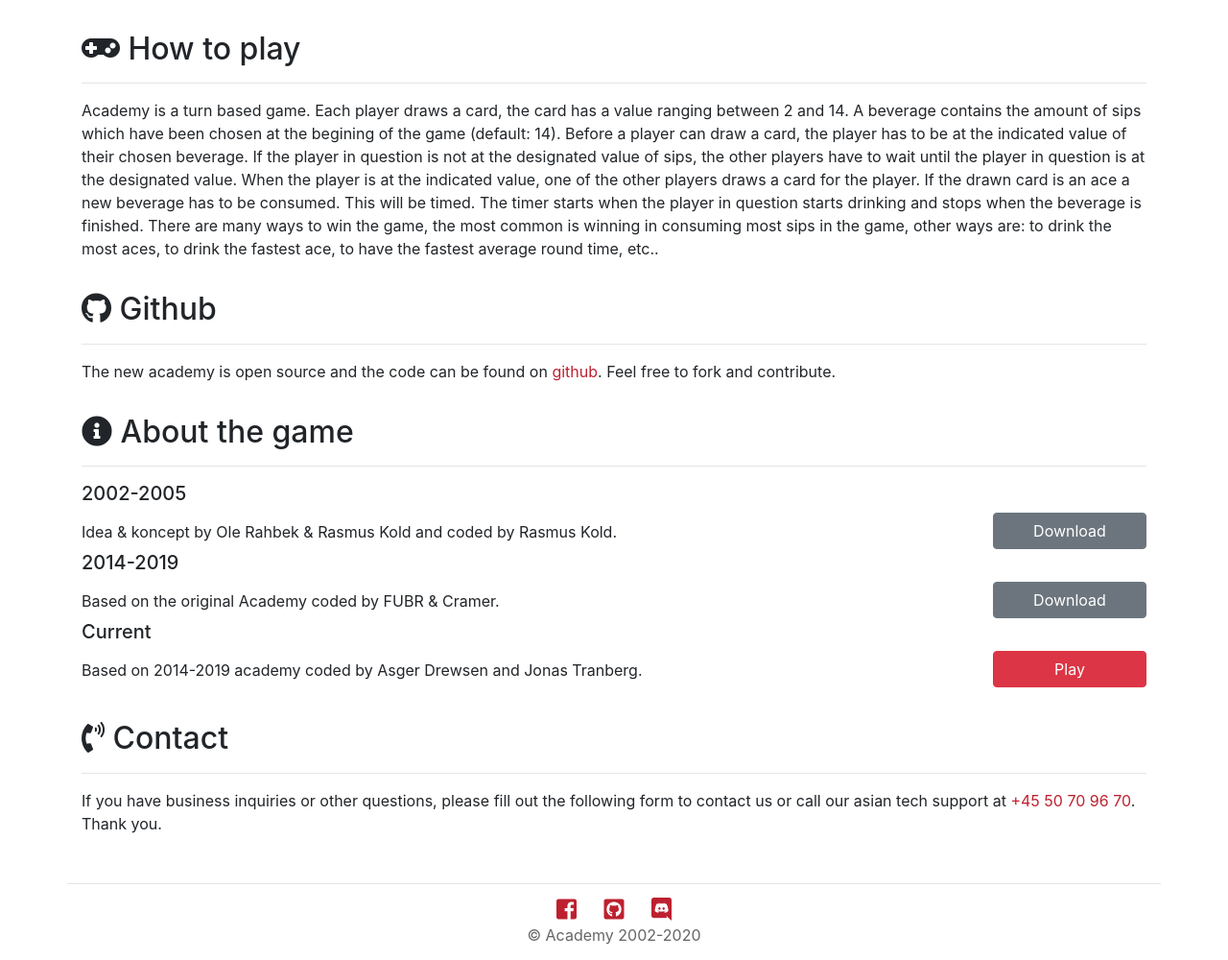
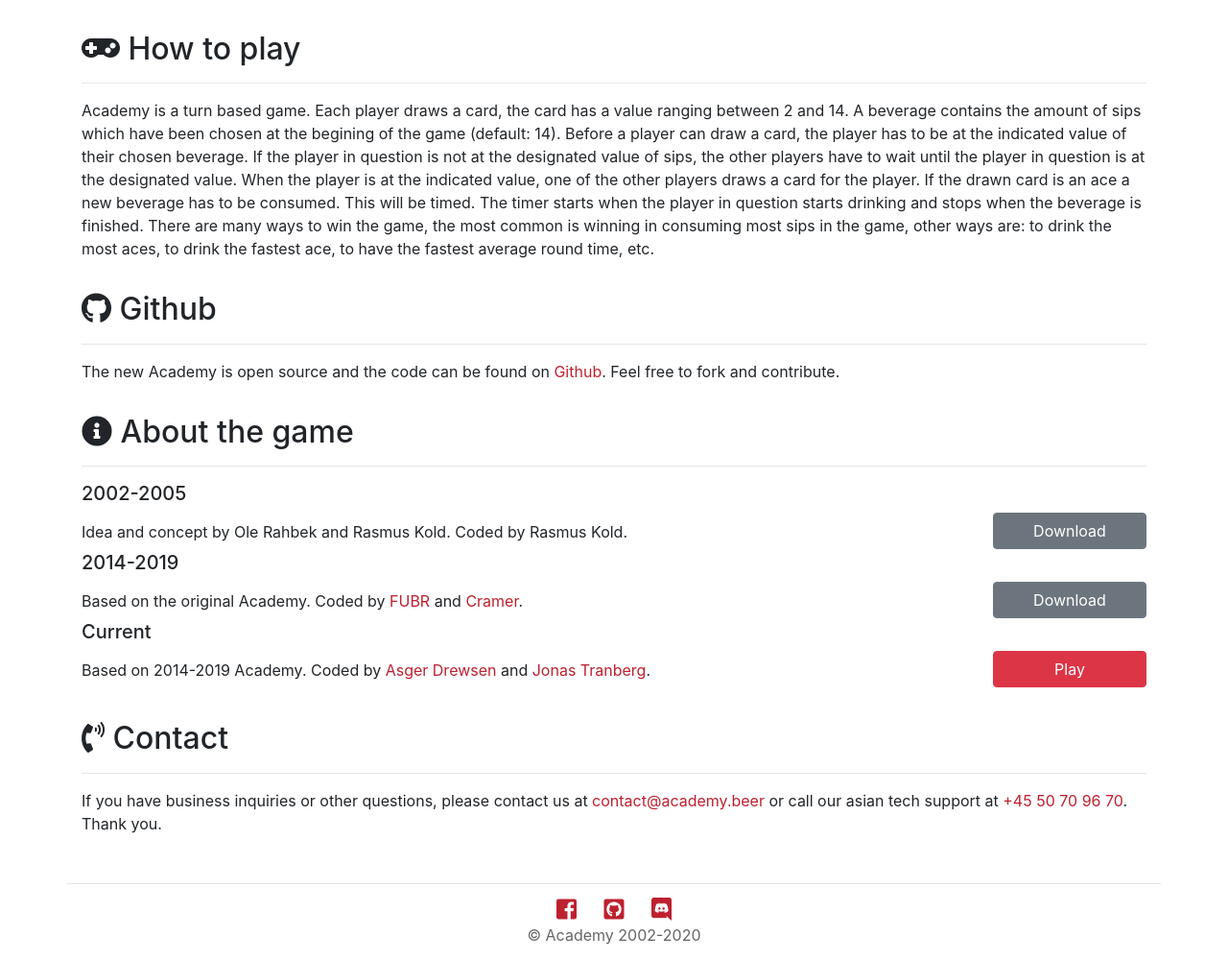
Before and after one commit to beeracademy/web, a Django app: template web/templates/about.html in a window 1280 px wide. Shown: the part 64-1064 px from the top of the page at 96% size. Run offline with Django 3.2, Linux system fonts and the light colour scheme; the template is opened without the code that fills it, so the values that code supplies are empty; some libraries are stand-ins or nearby versions.

Commit message:
Improve about page

```diff
--- a/web/templates/about.html
+++ b/web/templates/about.html
@@ -19,13 +19,13 @@ designated value. When the player is at the indicated value, one of the other pl
 If the drawn card is an ace a new beverage has to be consumed. This will be timed. The timer starts when the player in
 question starts drinking and stops when the beverage is finished.
 There are many ways to win the game, the most common is winning in consuming most sips in the game, other ways are: to
-drink the most aces, to drink the fastest ace, to have the fastest average round time, etc..
+drink the most aces, to drink the fastest ace, to have the fastest average round time, etc.
 
 <h2><i class="fab fa-github"></i> Github</h2>
 
 <hr>
 
-The new academy is open source and the code can be found on <a href="https://github.com/beeracademy" target="_blank">github</a>. Feel free to fork and contribute.
+The new Academy is open source and the code can be found on <a href="https://github.com/beeracademy" target="_blank">Github</a>. Feel free to fork and contribute.
 
 <h2><i class="fas fa-info-circle"></i> About the game</h2>
 
@@ -35,7 +35,7 @@ The new academy is open source and the code can be found on <a href="https://git
 
 <div class="row">
     <div class="col-md-10 py-2">
-        Idea & koncept by Ole Rahbek & Rasmus Kold and coded by Rasmus Kold.
+        Idea and concept by Ole Rahbek and Rasmus Kold. Coded by Rasmus Kold.
     </div>
     <div class="col-md-2 text-right">
         <a class="btn btn-secondary col-md-12" href="{% static "old/academy_v1.zip" %}">Download</a>
@@ -48,7 +48,7 @@ The new academy is open source and the code can be found on <a href="https://git
 
 <div class="row">
     <div class="col-md-10 py-2">
-        Based on the original Academy coded by FUBR & Cramer.
+        Based on the original Academy. Coded by <a href="/players/33/">FUBR</a> and <a href="/players/1/">Cramer</a>.
     </div>
     <div class="col-md-2 text-right">
         <a class="btn btn-secondary col-md-12" href="{% static "old/academy_v2.jar" %}">Download</a>
@@ -61,7 +61,7 @@ The new academy is open source and the code can be found on <a href="https://git
 
 <div class="row">
     <div class="col-md-10 py-2">
-        Based on 2014-2019 academy coded by Asger Drewsen and Jonas Tranberg.
+        Based on 2014-2019 Academy. Coded by <a href="/players/349/">Asger Drewsen</a> and <a href="/players/270/">Jonas Tranberg</a>.
     </div>
     <div class="col-md-2 text-right">
         <a class="btn btn-danger col-md-12" href="{{ PLAY_URL }}">Play</a>
@@ -72,6 +72,6 @@ The new academy is open source and the code can be found on <a href="https://git
 
 <hr>
 
-If you have business inquiries or other questions, please fill out the following form to contact us or call our asian
+If you have business inquiries or other questions, please contact us at <a href="mailto:contact@academy.beer">contact@academy.beer</a> or call our asian
 tech support at <a href="tel:+4550709670">+45 50 70 96 70</a>. Thank you.
 {% endblock %}
```
